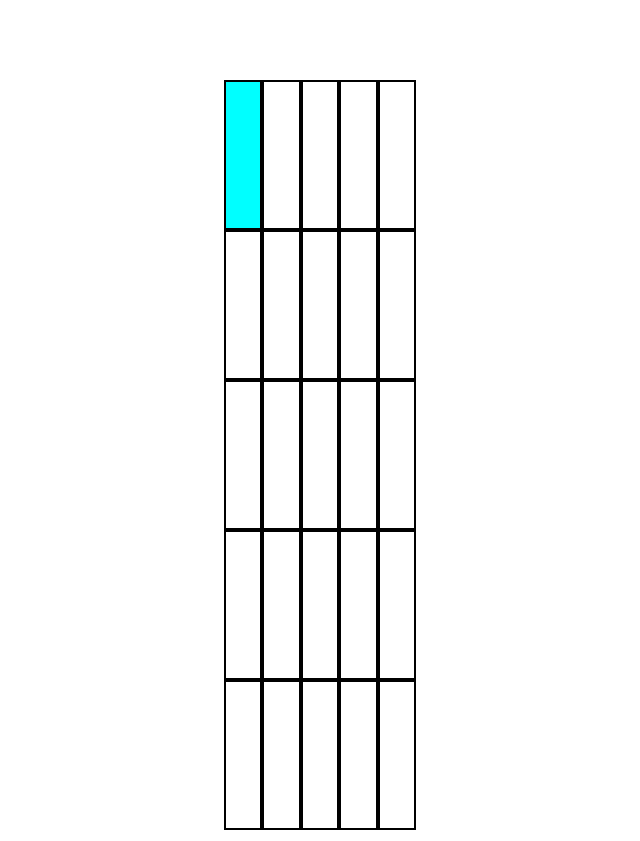
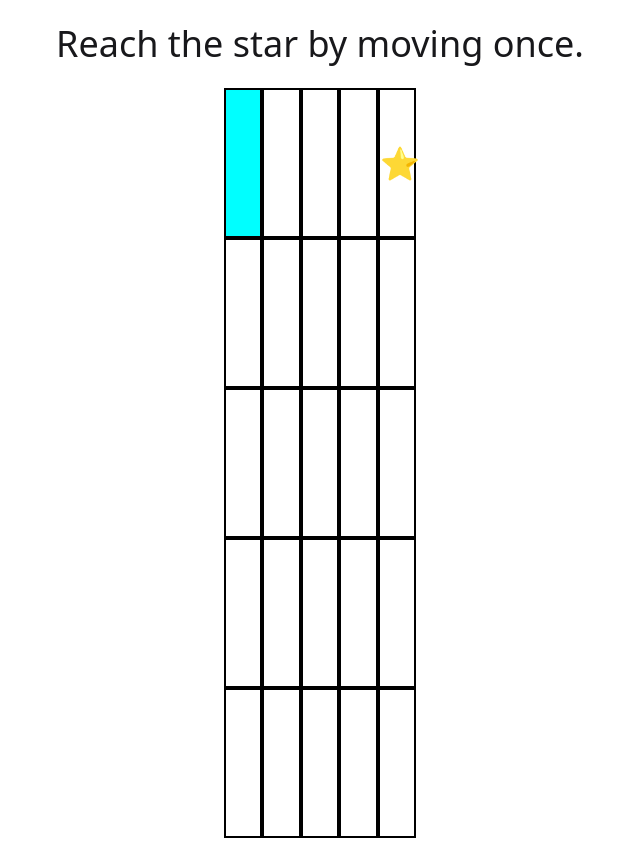
Before and after one commit to HasinIshrakK/simple-game-1, a plain HTML site: page index.html in a window 1280 px wide. Shown: the top 841 px of the page, without its empty margins (320-960 px from the left). Drawn offline with nearby package versions, Linux system fonts and the light colour scheme.

Commit message:
Index problem fixed

```diff
--- a/Styles/style.css
+++ b/Styles/style.css
@@ -1,3 +1,10 @@
 .selector{
     background-color: aqua;
 }
+
+.star{
+    font-size:xx-large;
+    display: grid;
+    text-align: center;
+    align-items: center;
+}
--- a/Docs/index.html
+++ b/index.html
@@ -10,7 +10,7 @@
     <link rel="stylesheet" href="https://cdnjs.cloudflare.com/ajax/libs/font-awesome/7.0.1/css/all.min.css"
         integrity="sha512-2SwdPD6INVrV/lHTZbO2nodKhrnDdJK9/kg2XD1r9uGqPo1cUbujc+IYdlYdEErWNu69gVcYgdxlmVmzTWnetw=="
         crossorigin="anonymous" referrerpolicy="no-referrer" />
-    <link rel="stylesheet" href="../Styles/style.css">
+    <link rel="stylesheet" href="./Styles/style.css">
     <style>
         .box {
             border: 2px solid black;
@@ -20,12 +20,15 @@
 </head>
 
 <body>
-    <div class="grid grid-cols-5 mt-20 mx-96 px-40">
+    <h1 class="text-4xl grid mt-6 justify-center">
+        Reach the star by moving once.
+    </h1>
+    <div class="grid grid-cols-5 mt-6 mx-96 px-40">
         <div class="box selector" id="r1-c1"></div>
         <div class="box" id="r1-c2"></div>
         <div class="box" id="r1-c3"></div>
         <div class="box" id="r1-c4"></div>
-        <div class="box" id="r1-c5"></div>
+        <div class="box star" id="r1-c5">⭐</div>
         <div class="box" id="r2-c1"></div>
         <div class="box" id="r2-c2"></div>
         <div class="box" id="r2-c3"></div>
@@ -69,7 +72,7 @@
         </button>
     </div>
 
-    <script src="../Scripts/script.js"></script>
+    <script src="./Scripts/script.js"></script>
 </body>
 
 </html>
```
